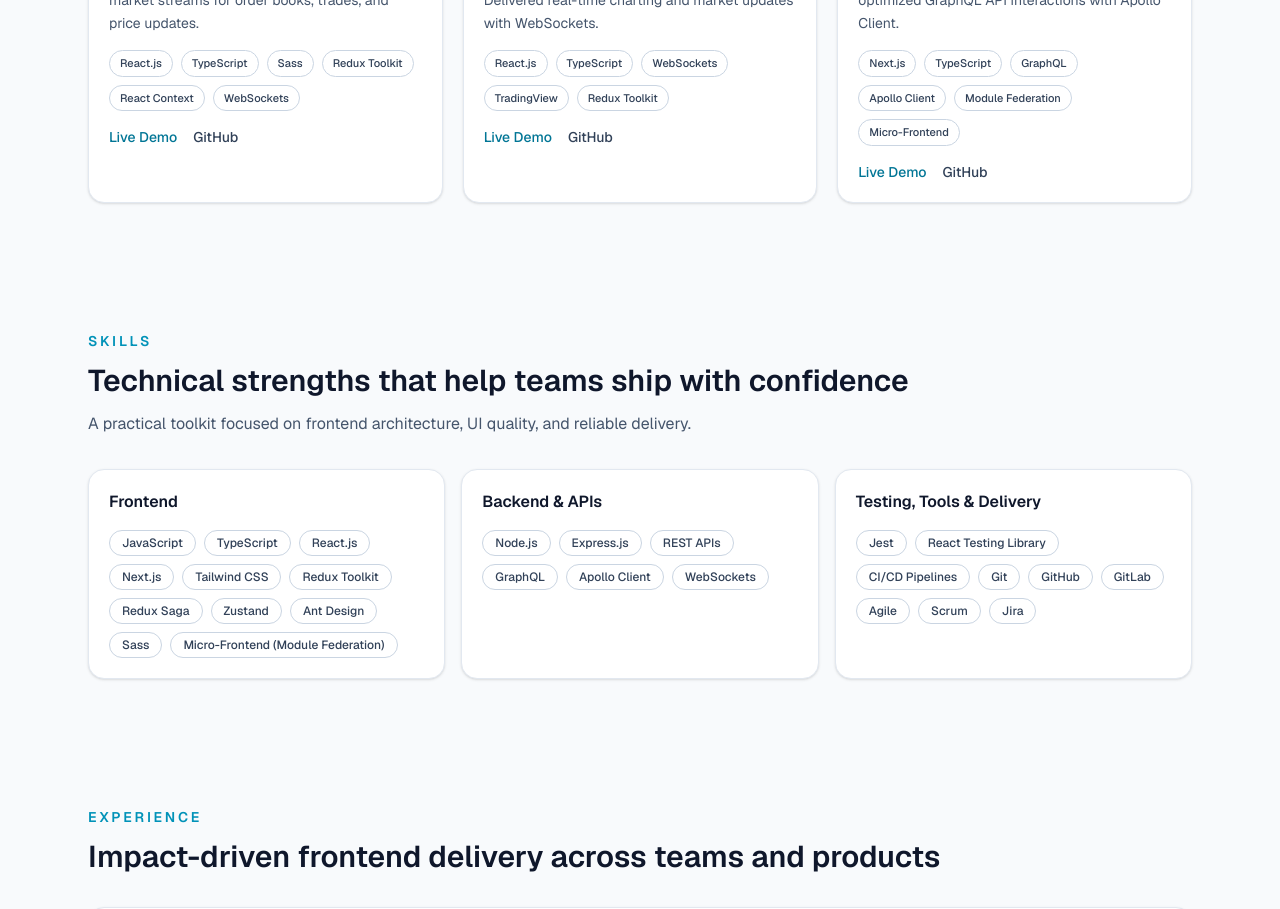
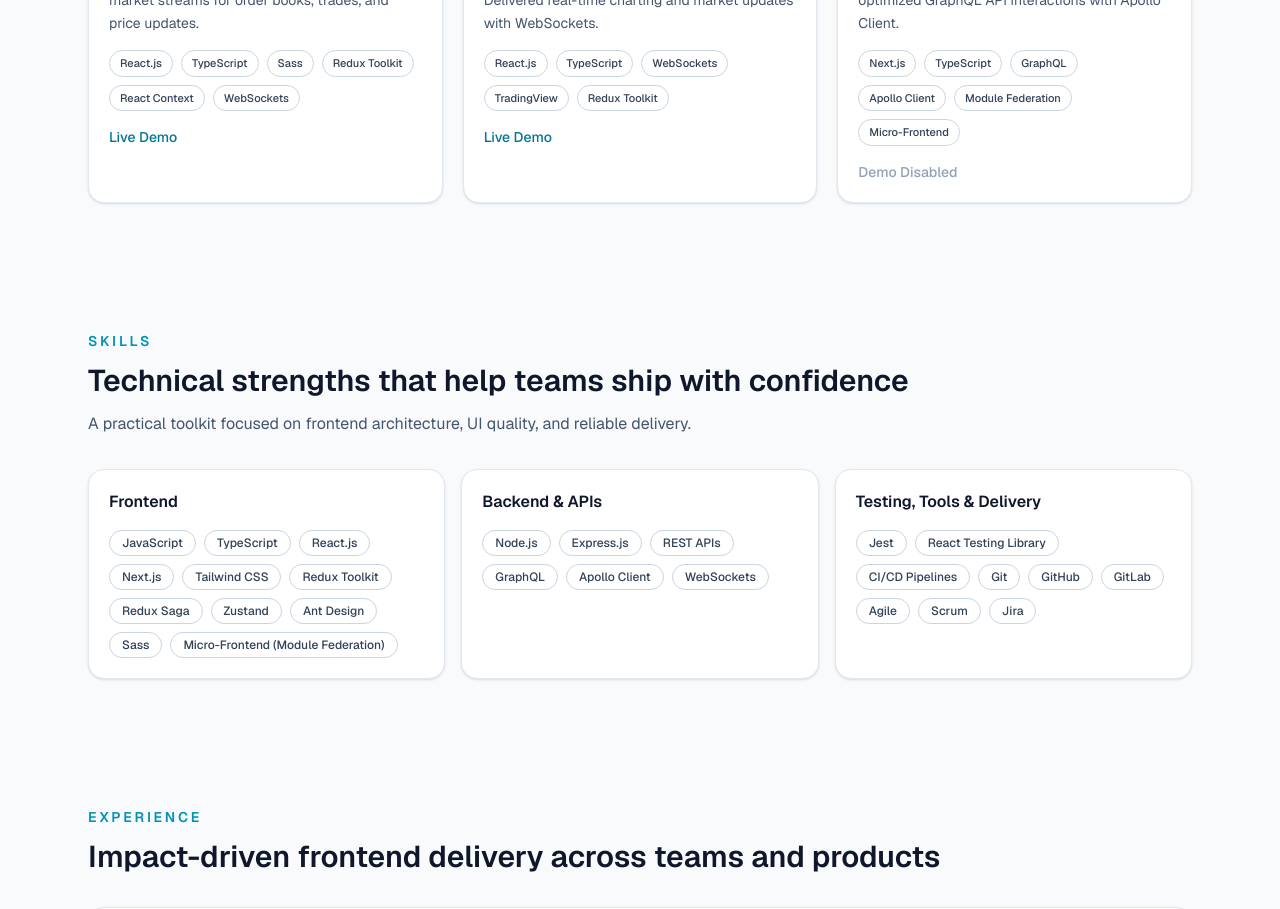
Before and after one commit to DevashishCoder23/devashish-portfolio, a Next.js app: page / in a window 1280 px wide. Shown: the part 1540-2449 px from the top of the page. Built offline with nearby package versions, Linux system fonts and the light colour scheme.

Commit message:
added links for the live demo

```diff
--- a/src/components/sections/projects-section.tsx
+++ b/src/components/sections/projects-section.tsx
@@ -80,6 +80,7 @@ export function ProjectsSection() {
                 ))}
               </ul>
               <div className="flex items-center gap-4 text-sm font-medium">
+                {project.liveDemo ? (
                   <a
                     href={project.liveDemo}
                     target="_blank"
@@ -88,14 +89,9 @@ export function ProjectsSection() {
                   >
                     Live Demo
                   </a>
-                <a
-                  href={project.github}
-                  target="_blank"
-                  rel="noreferrer"
-                  className="text-slate-700 transition hover:text-slate-900 dark:text-slate-200"
-                >
-                  GitHub
-                </a>
+                ) : (
+                  <span className="cursor-not-allowed text-slate-400 dark:text-slate-500">Demo Disabled</span>
+                )}
               </div>
             </div>
           </motion.article>
--- a/src/data/portfolio.ts
+++ b/src/data/portfolio.ts
@@ -82,8 +82,7 @@ export const projects: Project[] = [
     techStack: ["React.js", "TypeScript", "Sass", "Redux Toolkit", "React Context", "WebSockets"],
     category: "frontend",
     image: "/projects/gems-exchange.svg",
-    liveDemo: "https://example.com/gems-exchange",
-    github: "https://github.com/username/gems-exchange",
+    liveDemo: "https://www.gems.trade/",
   },
   {
     id: "coinhub",
@@ -93,8 +92,7 @@ export const projects: Project[] = [
     techStack: ["React.js", "TypeScript", "WebSockets", "TradingView", "Redux Toolkit"],
     category: "frontend",
     image: "/projects/coinhub.svg",
-    liveDemo: "https://example.com/coinhub",
-    github: "https://github.com/username/coinhub",
+    liveDemo: "https://www.coinhub.mn/",
   },
   {
     id: "holibob",
@@ -111,8 +109,6 @@ export const projects: Project[] = [
     ],
     category: "fullstack",
     image: "/projects/holibob.svg",
-    liveDemo: "https://example.com/holibob",
-    github: "https://github.com/username/holibob",
   },
 ];
 
--- a/src/types/portfolio.ts
+++ b/src/types/portfolio.ts
@@ -29,8 +29,7 @@ export type Project = {
   techStack: string[];
   category: "frontend" | "fullstack" | "ui-engineering";
   image: string;
-  liveDemo: string;
-  github: string;
+  liveDemo?: string;
 };
 
 export type Experience = {
```
Lines whose indentation alone changed are shown as unchanged.
